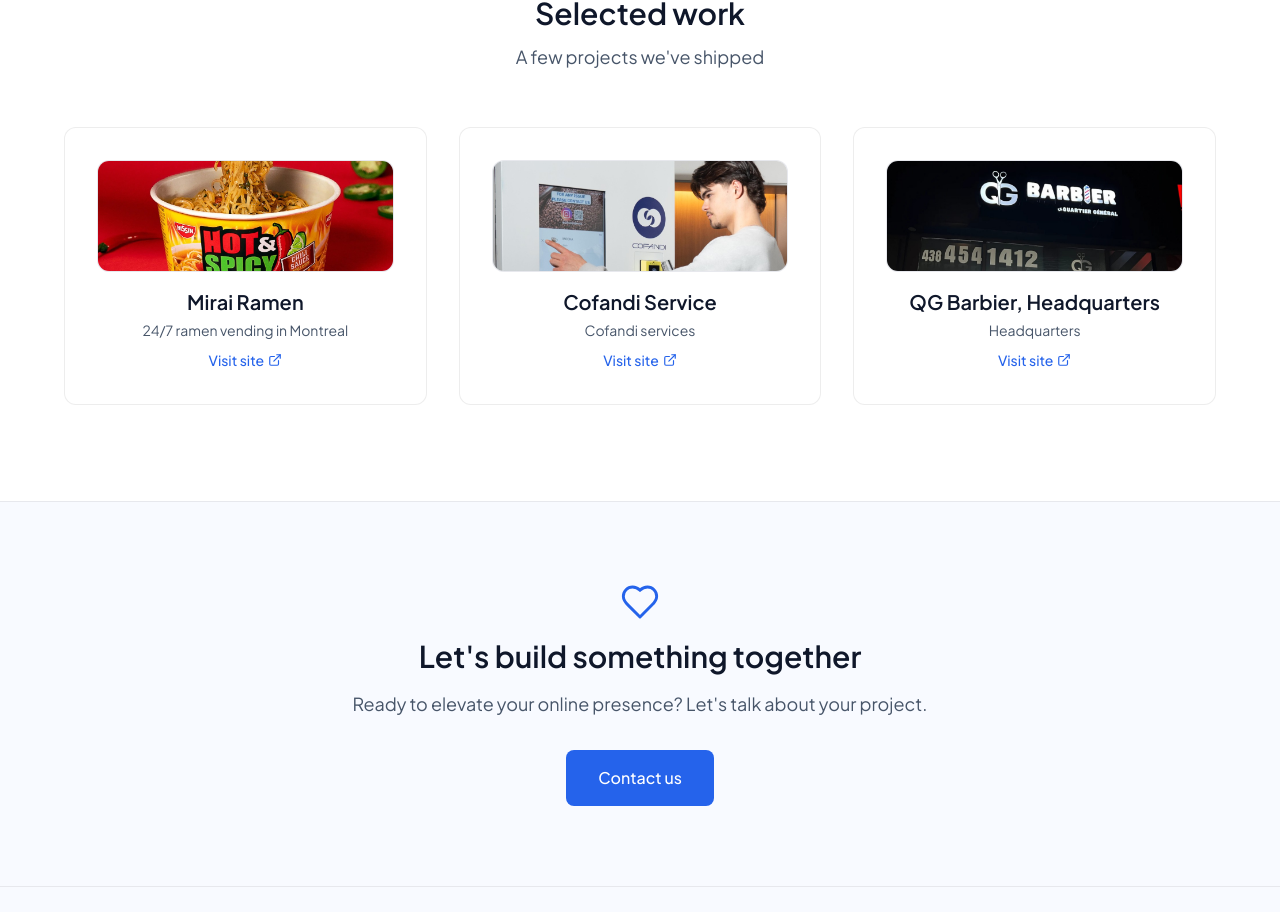
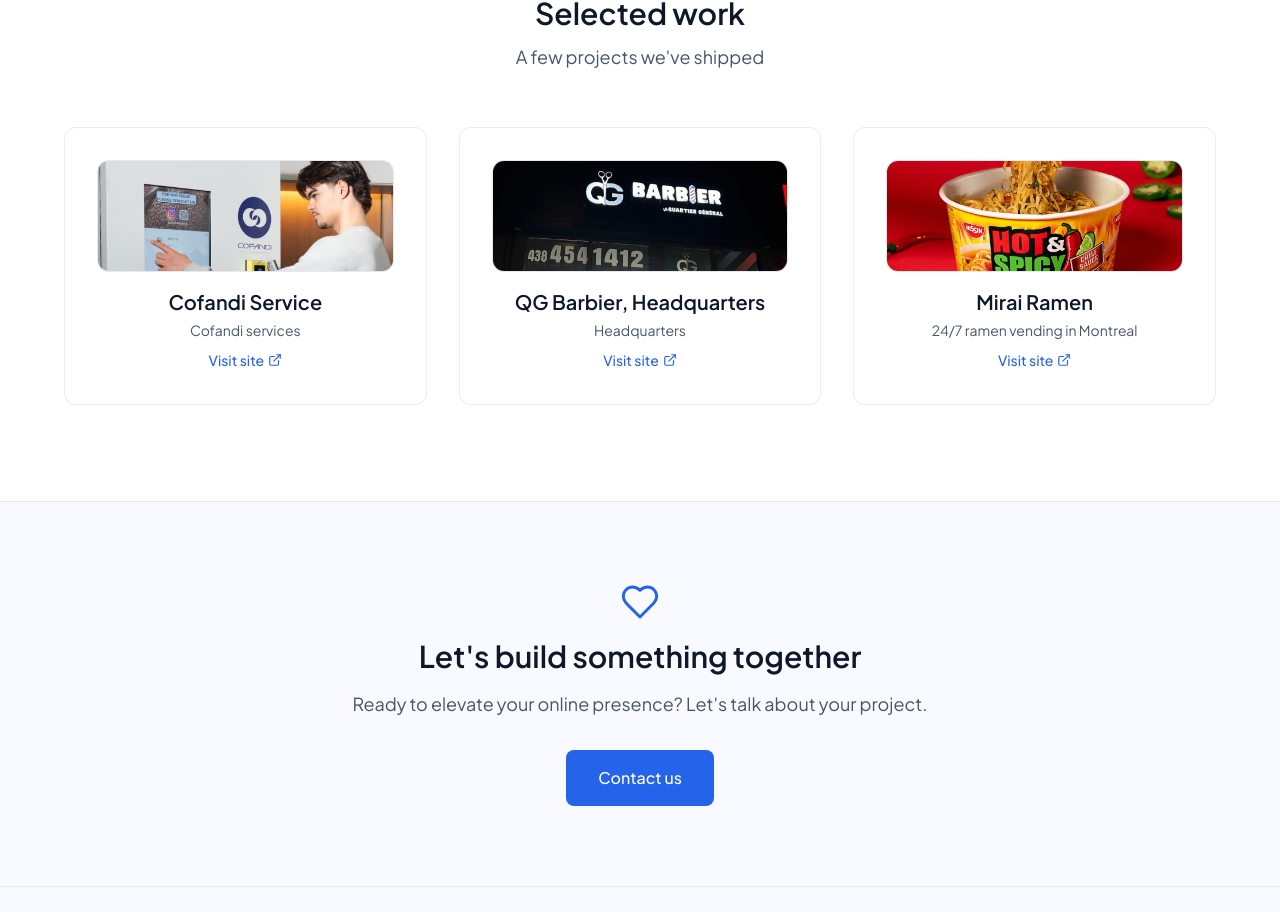
Before and after one commit to EnissayG/graitaastudio, a React (Vite) app: page /about/about in a window 1280 px wide. Shown: the part 2595-3507 px from the top of the page. Built offline with nearby package versions, Linux system fonts and the light colour scheme.

Commit message:
ordre projet

```diff
--- a/src/app/data/projects.ts
+++ b/src/app/data/projects.ts
@@ -3,14 +3,6 @@
 const asset = (path: string) => (base.endsWith('/') ? base + path.replace(/^\//, '') : base + path);
 
 export const projects = [
-  {
-    id: 1,
-    url: 'http://mirairamen.ca/',
-    image: asset('/logo-mirai-ramen.png'),
-    logo: asset('/logo-mirai-ramen.png'),
-    invertOnLight: false,
-    imageCover: true,
-  },
   {
     id: 2,
     url: 'https://cofandiservice.com/',
@@ -27,4 +19,12 @@
     invertOnLight: false,
     imageCover: true,
   },
+  {
+    id: 1,
+    url: 'http://mirairamen.ca/',
+    image: asset('/logo-mirai-ramen.png'),
+    logo: asset('/logo-mirai-ramen.png'),
+    invertOnLight: false,
+    imageCover: true,
+  },
 ] as const;
```
